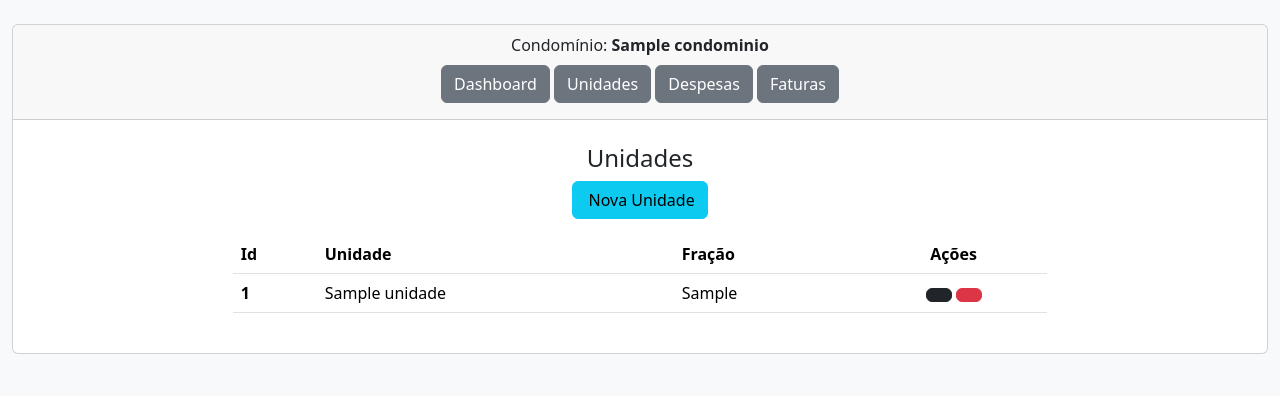
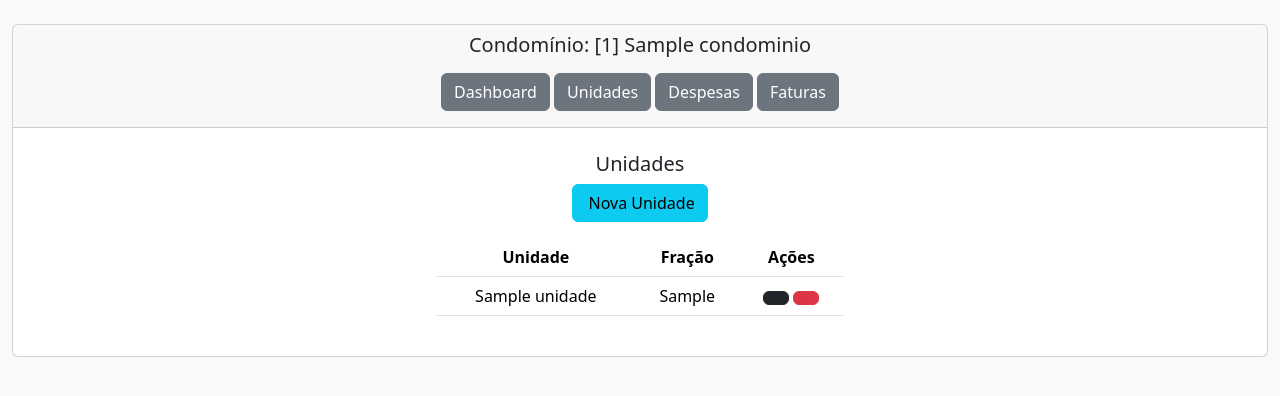
Before and after one commit to rcargnelutti/DesSof_UNIPAMPA, a Django app: page /condominios/unidade_list/1/ in a window 1280 px wide. Shown: the part 56-452 px from the top of the page. Run offline with Django 4.2, Linux system fonts and the light colour scheme; tables that the repository leaves empty hold one stand-in row (values such as "Sample post").

Commit message:
Removido ID da listagem de unidades

```diff
--- a/condominio/templates/condominio/unidade_list.html
+++ b/condominio/templates/condominio/unidade_list.html
@@ -6,7 +6,7 @@
   <div class="container-fluid">
     <div class="card">
       <div class="card-header text-center">
-        <span>Condomínio: <strong> {{ condominio.nome }} </strong></span>
+        <h5><span>Condomínio: [{{ condominio.id }}] {{ condominio.nome }} </span></h5>
         <div class="col-8 m-auto pt-2 pb-2 text-center" >
           <a href="{% url 'condominio:gestao' condominio_id=condominio.id %}" class="btn btn-secondary">Dashboard</a>
           <a href="{% url 'condominio:unidade_list' condominio.id %}" class="btn btn-secondary">Unidades</a>
@@ -16,29 +16,29 @@
       </div>
       <div class="card-body">
         <div class="col-8 m-auto pt-2 pb-2 text-center" >
-          <h4>Unidades</h4>
+          <h5>Unidades</h5>
           <a href="{% url 'condominio:unidade_create' condominio_id=condominio.id %}" class="btn btn-info"> <span class="fas fa-plus"></span> Nova Unidade</a>
         </div>
-        <div class="col-8 m-auto pt-2 pb-2 text-center">
+        <div class="col-4 m-auto pt-2 pb-2 text-center">
           <table class="table">
             <thead class="thead-dark">
-              <tr>
-                <th scope="col">Id</th>
+              <tr style="text-align: center">
+                {% comment %} <th scope="col">Id</th> {% endcomment %}
                 <th scope="col">Unidade</th>
                 <th scope="col">Fração</th>
-                <th scope="col" style="text-align: center">Ações</th>
+                <th scope="col">Ações</th>
               </tr>
             </thead>
             <tbody>
               {% for unidade in unidade %}
-              <tr>
-                <th scope="row">{{unidade.id}}</th>
+              <tr style="text-align: center">
+                {% comment %} <th scope="row">{{unidade.id}}</th> {% endcomment %}
                 <td>{{unidade.nome}}</td>
                 <td>{{unidade.fracao}}</td>
-                <td style="text-align: center">
+                <td>
                   <a href=" {% url 'condominio:unidade_update' unidade.id %}" class="btn btn-dark" data-bs-toggle="tooltip" data-bs-placement="top" title="Editar"><i class="fas fa-edit"></i></a>
-                  {% comment %} <a href=" {% url 'condominio:detail' pk=unidade.id %}" class="btn btn-primary"><i class="fas fa-light fa-eye"></i> Visualizar</a> {% endcomment %}
-                  <a href=" {% url 'condominio:unidade_confirm_delete' unidade.id %}" class="btn btn-danger" data-bs-toggle="tooltip" data-bs-placement="top" title="Remover"><i class="fas fa-trash-alt"></i></a>
+                  {% comment %} <a href=" {% url 'condominio:detail' pk=unidade.id %}" class="btn btn-primary"> <i class="fas fa-light fa-eye"></i> Visualizar</a> {% endcomment %}
+                  <a href=" {% url 'condominio:unidade_confirm_delete' unidade.id %}" class="btn btn-danger" data-bs-toggle="tooltip" data-bs-placement="top" title="Remover"> <i class="fas fa-trash-alt"></i></a>
                 </td>
               </tr>
               {% endfor %}
```
